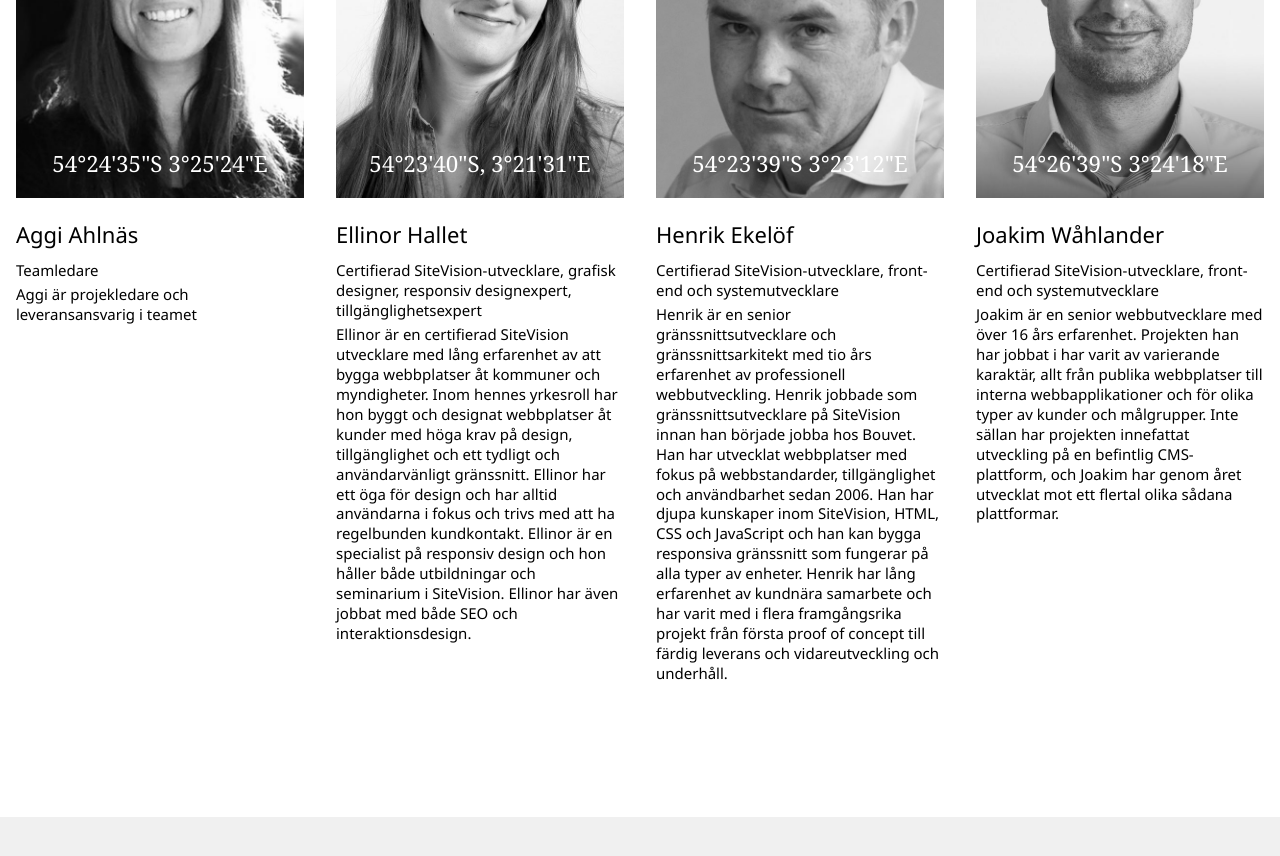
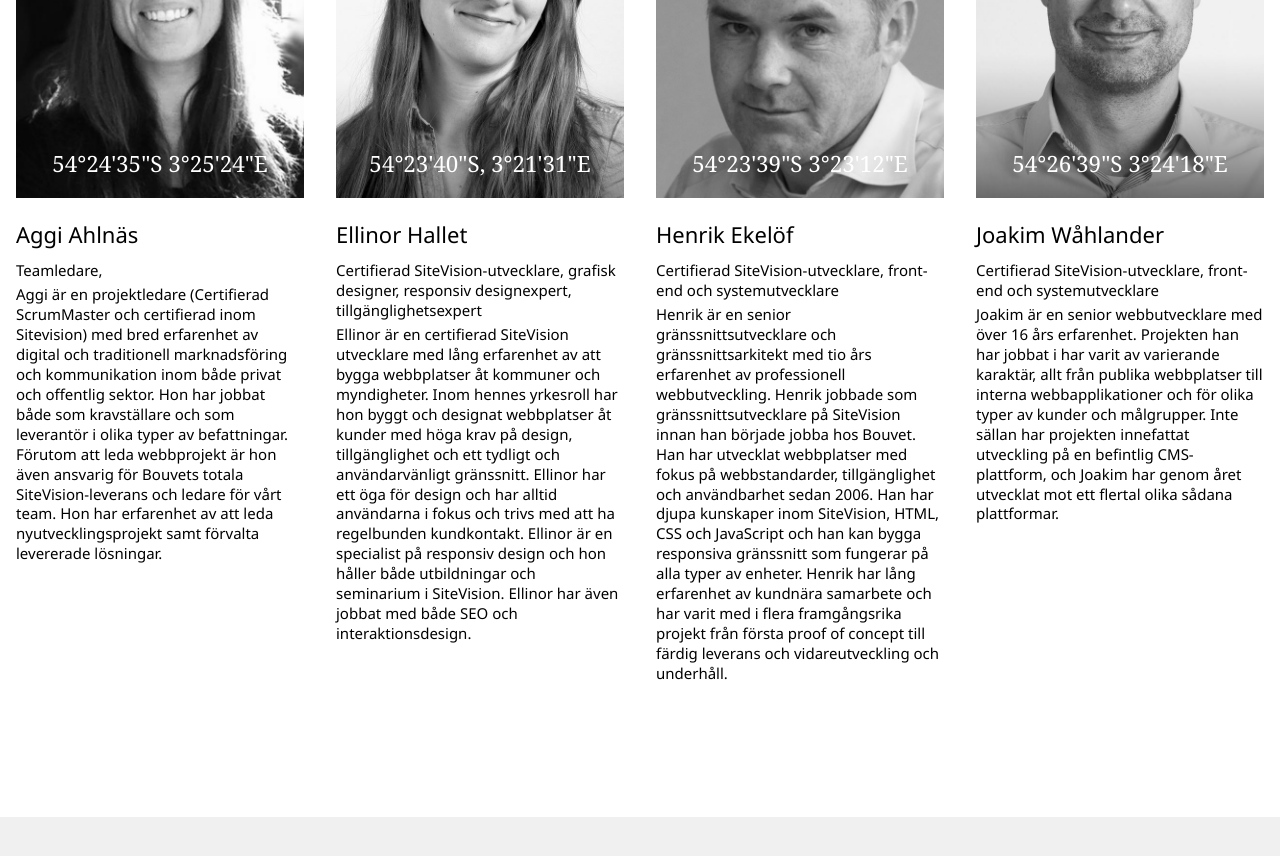
Before and after one commit to BouvetStockholmAB/sv, a Jekyll site: the page built from index.md, in a window 1280 px wide and 900 px high, scrolled down 3064 px. Shown: the top 856 px of the window. Built offline with Jekyll 4.4.1, drawn with Linux system fonts in a browser that asks for light colours; some web fonts are replaced.

Commit message:
Ändrat Aggies specialitet text

```diff
--- a/_data/the-team.json
+++ b/_data/the-team.json
@@ -2,8 +2,8 @@
     "team": {
         "aggi": {
             "name": "Aggi Ahlnäs",
-            "title": "Teamledare",
-            "about": "Aggi är projekledare och leveransansvarig i teamet",
+            "title": "Teamledare,",
+            "about": "Aggi är en projektledare (Certifierad ScrumMaster och certifierad inom Sitevision) med bred erfarenhet av digital och traditionell marknadsföring och kommunikation inom både privat och offentlig sektor. Hon har jobbat både som kravställare och som leverantör i olika typer av befattningar. Förutom att leda webbprojekt är hon även ansvarig för Bouvets totala SiteVision-leverans och ledare för vårt team. Hon har erfarenhet av att leda nyutvecklingsprojekt samt förvalta levererade lösningar.",
             "email": "aggi.ahlnas@bouvet.se",
             "tel": "+46 709 123 456",
             "img": "aggi",
```
